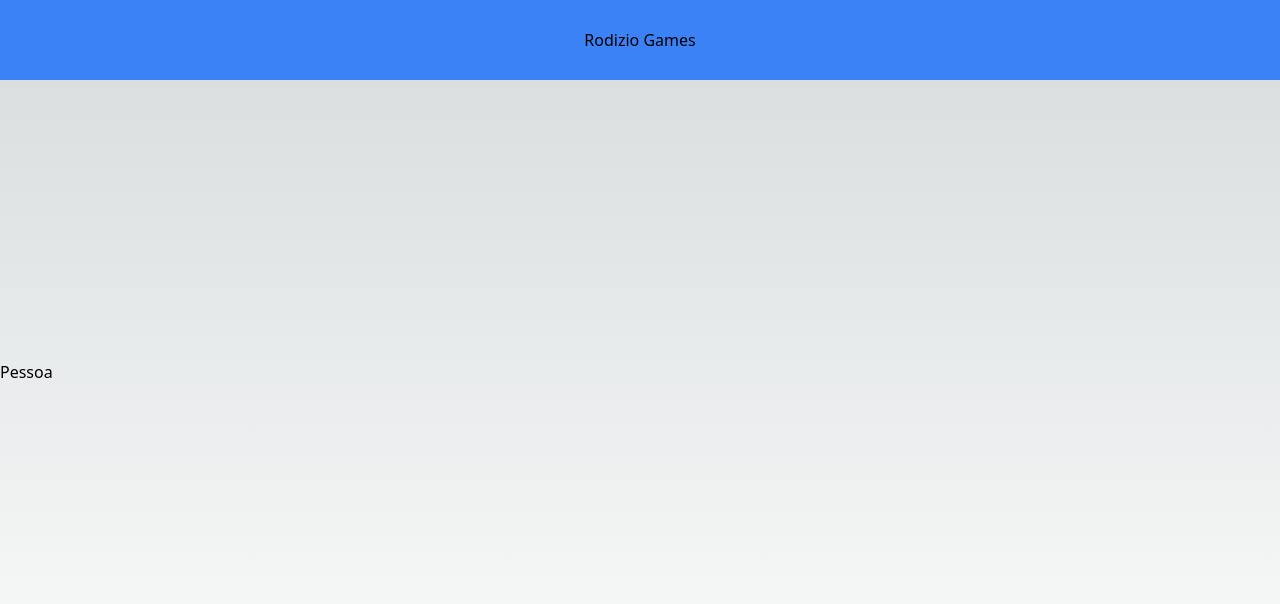
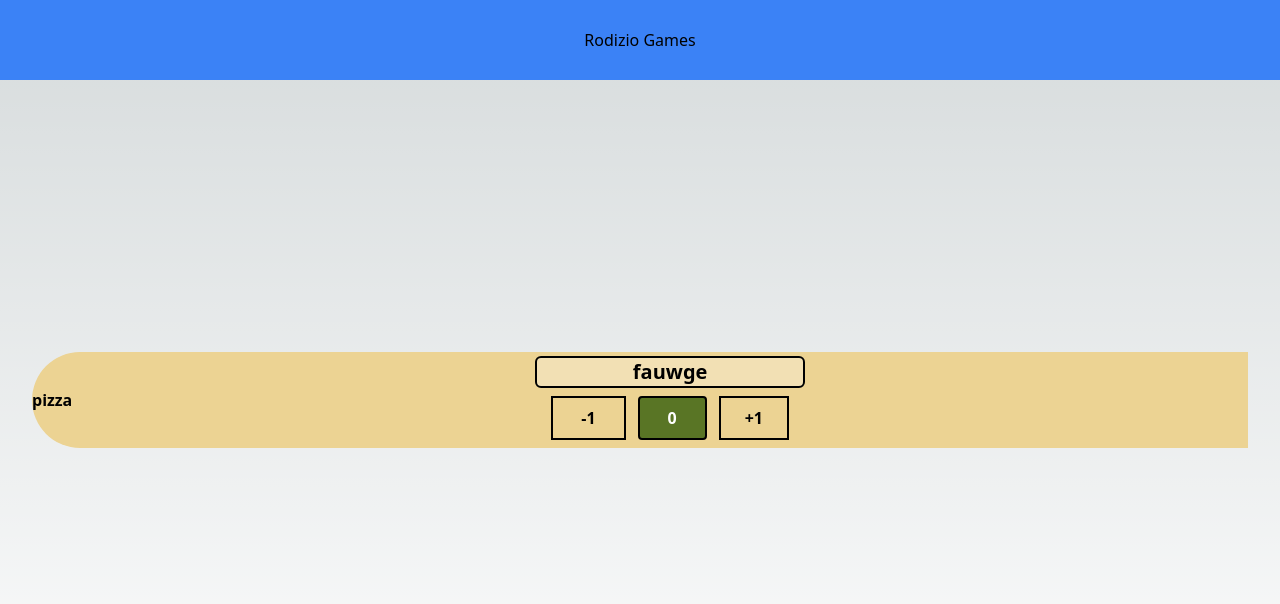
Before and after one commit to izabartolini/PizzaTracker, a Next.js app in the folder pizzatracker/: page /PaginaPrincipal/inicial in a window 1280 px wide. Shown: the top 604 px of the page. Built offline with nearby package versions, Linux system fonts and the light colour scheme.

Commit message:
Card pessoa
card pessoa quase pronto, contador funcional, nome da pessoa passado por props através da pagina inicial, váriaveis das cores: amarelo, vermelho, verde e amareloClaro

```diff
--- /dev/null
+++ b/pizzatracker/src/components/inicial/Contador.tsx
@@ -0,0 +1,22 @@
+import { useState } from "react"
+
+export default function Contador(){
+    const [valor, setValor]= useState(0)
+    return(
+        <div className="flex gap-3 mb-2">
+                <button className='botao px-7 border-2 border-black'
+                    onClick={()=>setValor(valor - 1)}
+                >
+                -1</button>
+
+                <span className="bg-verde font-bold text-white rounded px-7 py-2 flex items-center border-2 border-black" >
+                    {valor}
+                </span>
+
+                <button className='botao px-6 border-2 border-black'
+                    onClick={()=>setValor(valor + 1)}
+                >
+                +1</button>
+        </div>
+    )
+}
--- a/pizzatracker/src/components/inicial/Pessoa.tsx
+++ b/pizzatracker/src/components/inicial/Pessoa.tsx
@@ -1,9 +1,26 @@
-export default function Pessoa(){
+import Contador from "./Contador";
+
+interface NomeProps{
+    nome: string
+}
+
+export default function Pessoa(props: NomeProps){
+
     return(
         <div className={`
-        bg-#ECD393 z-30 h-20
-        `}>
-            Pessoa
+        bg-amarelo m-8 h-24 rounded-l-full rounded-r-3xl
+        flex justify-start items-center text-black font-bold
+        ` }>
+            pizza
+            <div className={`
+                ml-5 w-full h-full
+                flex flex-col justify-between items-center
+            `}>
+                <h1 className="text-xl font-bold bg-amareloclaro rounded-md px-24 border-2 border-black mt-1">
+                    {props.nome}
+                </h1>
+                <Contador></Contador>
+            </div>
         </div>
     )
 }
--- a/pizzatracker/src/pages/PaginaPrincipal/inicial.tsx
+++ b/pizzatracker/src/pages/PaginaPrincipal/inicial.tsx
@@ -1,3 +1,4 @@
+import Mostrar from "@/components/inicial/Mostrar";
 import Nav from "@/components/inicial/Nav";
 import Pessoa from "@/components/inicial/Pessoa";
 
@@ -5,7 +6,8 @@ export default function PaginaInicial(){
     return(
         <div className="flex justify-center flex-col h-screen ">
             <Nav></Nav>
-            <Pessoa></Pessoa>
+            <Pessoa nome="fauwge"></Pessoa>
+            <Mostrar></Mostrar>
         </div>
     )
 }
--- /dev/null
+++ b/pizzatracker/src/styles/componentes.css
@@ -0,0 +1,5 @@
+.botao {
+    @apply bg-vermelho text-white;
+    @apply font-bold py-2 px-4 rounded;
+    @apply hover:bg-red-800 text-white;
+}
--- a/pizzatracker/src/styles/globals.css
+++ b/pizzatracker/src/styles/globals.css
@@ -1,6 +1,7 @@
 @tailwind base;
 @tailwind components;
 @tailwind utilities;
+@import url(componentes.css);
 
 :root {
   --foreground-rgb: 0, 0, 0;
--- a/pizzatracker/tailwind.config.ts
+++ b/pizzatracker/tailwind.config.ts
@@ -8,9 +8,17 @@ const config: Config = {
   ],
   theme: {
     extend: {
-      backgroundImage: {
-        'gradient-radial': 'radial-gradient(var(--tw-gradient-stops))',
-        'gradient-conic':
+      colors: {
+        'amarelo': '#ECD393',
+        'verde': '#597525',
+        'vermelho': '#A5331D',
+        'branco': '#EFF0EA',
+        'amareloclaro':'#F2E0B4',
+
+      },
+        backgroundImage: {
+          'gradient-radial': 'radial-gradient(var(--tw-gradient-stops))',
+          'gradient-conic':
           'conic-gradient(from 180deg at 50% 50%, var(--tw-gradient-stops))',
       },
     },
```
